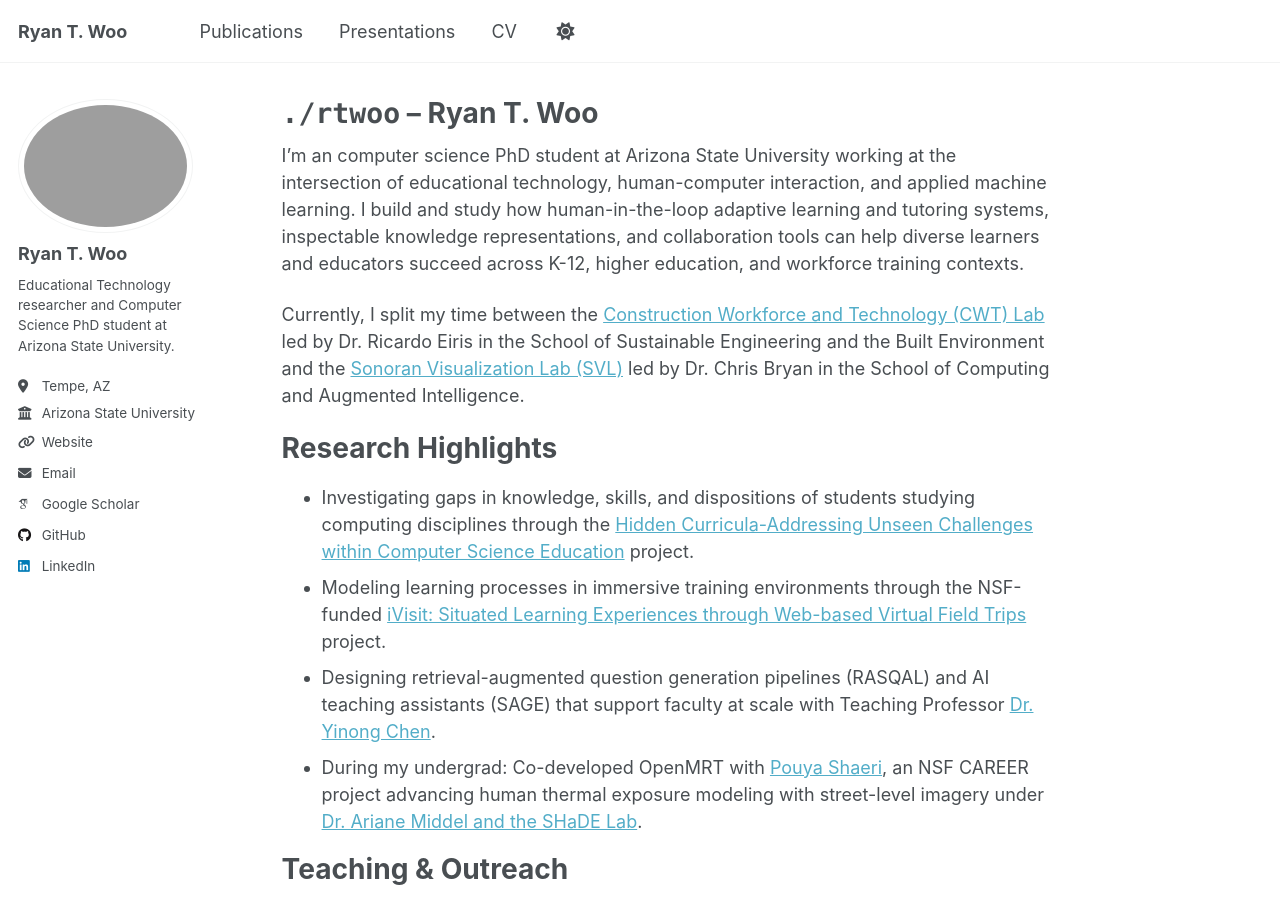
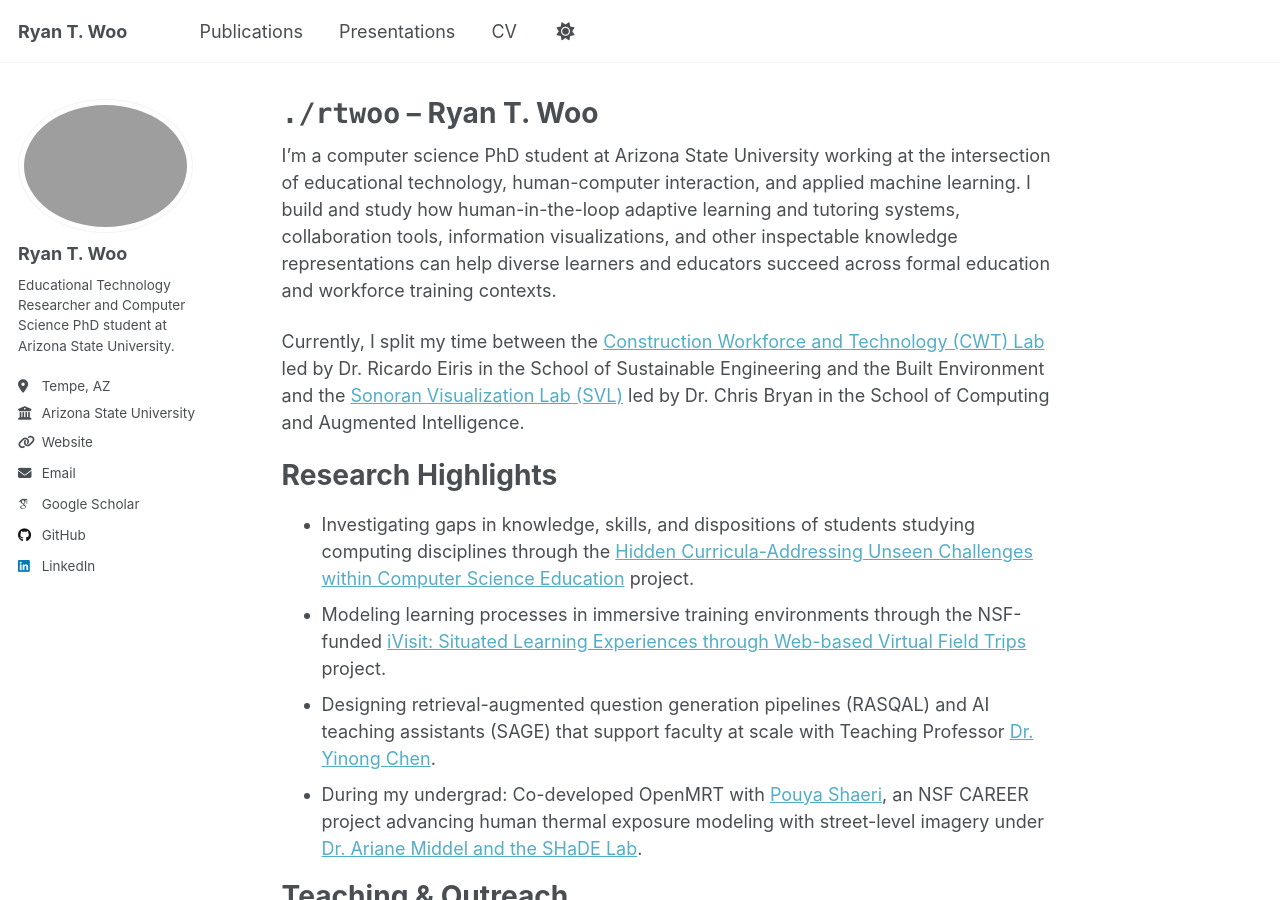
Before and after one commit to rtwoo/rtwoo.github.io, a Jekyll site: the page built from _pages/about.md, in a window 1280 px wide and 900 px high. Built offline with Jekyll 4.4.1, drawn with Linux system fonts in a browser that asks for light colours; some web fonts are replaced; a script that is not in the unit is left out.

```diff
--- a/_config.yml
+++ b/_config.yml
@@ -12,7 +12,7 @@ site_theme               : "default"
 title                    : "Ryan T. Woo"
 title_separator          : "-"
 name                     : &name "Ryan T. Woo"
-description              : &description "Educational Technology researcher and Computer Science PhD student at Arizona State University"
+description              : &description "Educational Technology Researcher and Computer Science PhD student at Arizona State University"
 url                      : https://rtwoo.github.io
                                                            # or if you already have some other page hosted on Github then use "https://[your GitHub username].github.io/[Your Repo Name]"
 baseurl                  : ""
@@ -25,7 +25,7 @@ author:
   avatar           : "rtwoo-headshot.png"
   name             : "Ryan T. Woo"
   pronouns         :
-  bio              : "Educational Technology researcher and Computer Science PhD student at Arizona State University."
+  bio              : "Educational Technology Researcher and Computer Science PhD student at Arizona State University."
   location         : "Tempe, AZ"
   employer         : "Arizona State University"
   uri              : "https://rtwoo.github.io"
--- a/_data/authors.yml
+++ b/_data/authors.yml
@@ -4,6 +4,6 @@ Ryan T. Woo:
   name        : "Ryan T. Woo"
   uri         : "https://rtwoo.github.io"
   email       : "rtwoo@asu.edu"
-  bio         : "Educational Technology researcher and Computer Science PhD student at Arizona State University."
+  bio         : "Educational Technology Researcher and Computer Science PhD student at Arizona State University."
   avatar      : "rtwoo-headshot.png"
   github      : "rtwoo"
--- a/_data/cv.json
+++ b/_data/cv.json
@@ -5,7 +5,7 @@
     "email": "rtwoo@asu.edu",
     "phone": "",
     "website": "https://rtwoo.github.io",
-    "summary": "Computer Science PhD student at Arizona State University researching intelligent tutoring and adaptive learning systems, knowledge representation, human-computer interaction, and immersive educational technology.",
+    "summary": "Computer Science PhD student at Arizona State University researching intelligent tutoring and adaptive learning systems, human-computer interaction, and immersive educational technology.",
     "location": {
       "address": "",
       "postalCode": "",
--- a/_pages/about.md
+++ b/_pages/about.md
@@ -7,7 +7,7 @@ redirect_from:
   - /about.html
 ---
 
-I'm an computer science PhD student at Arizona State University working at the intersection of educational technology, human-computer interaction, and applied machine learning. I build and study how human-in-the-loop adaptive learning and tutoring systems, inspectable knowledge representations, and collaboration tools can help diverse learners and educators succeed across K-12, higher education, and workforce training contexts.
+I'm a computer science PhD student at Arizona State University working at the intersection of educational technology, human-computer interaction, and applied machine learning. I build and study how human-in-the-loop adaptive learning and tutoring systems, collaboration tools, information visualizations, and other inspectable knowledge representations can help diverse learners and educators succeed across formal education and workforce training contexts.
 
 Currently, I split my time between the [Construction Workforce and Technology (CWT) Lab](https://www.cwt-lab.com/) led by Dr. Ricardo Eiris in the School of Sustainable Engineering and the Built Environment and the [Sonoran Visualization Lab (SVL)](https://chrisbryan.github.io/) led by Dr. Chris Bryan in the School of Computing and Augmented Intelligence.
 <!-- Across these collaborations I develop tools that capture engagement signals (emotion, gaze, physiological data) and transform them into actionable learning insights for instructors and students alike. -->
```
